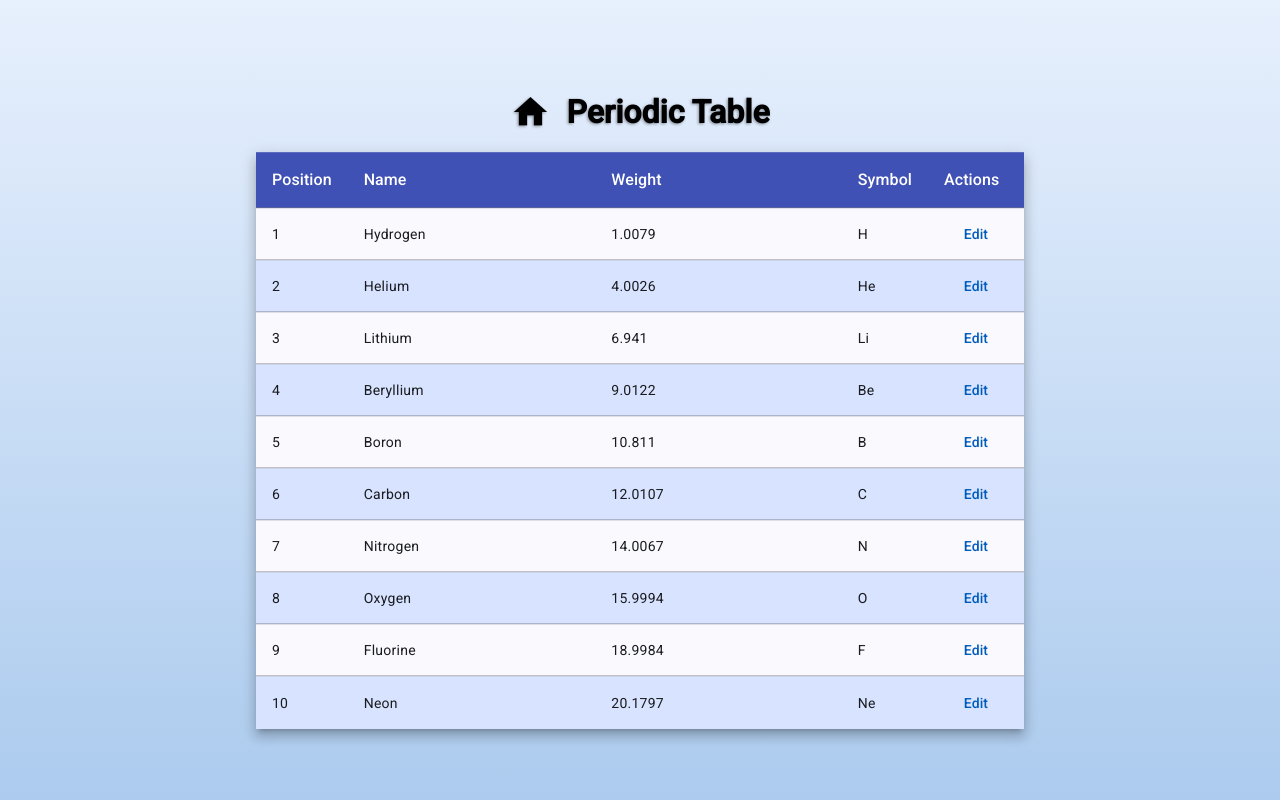
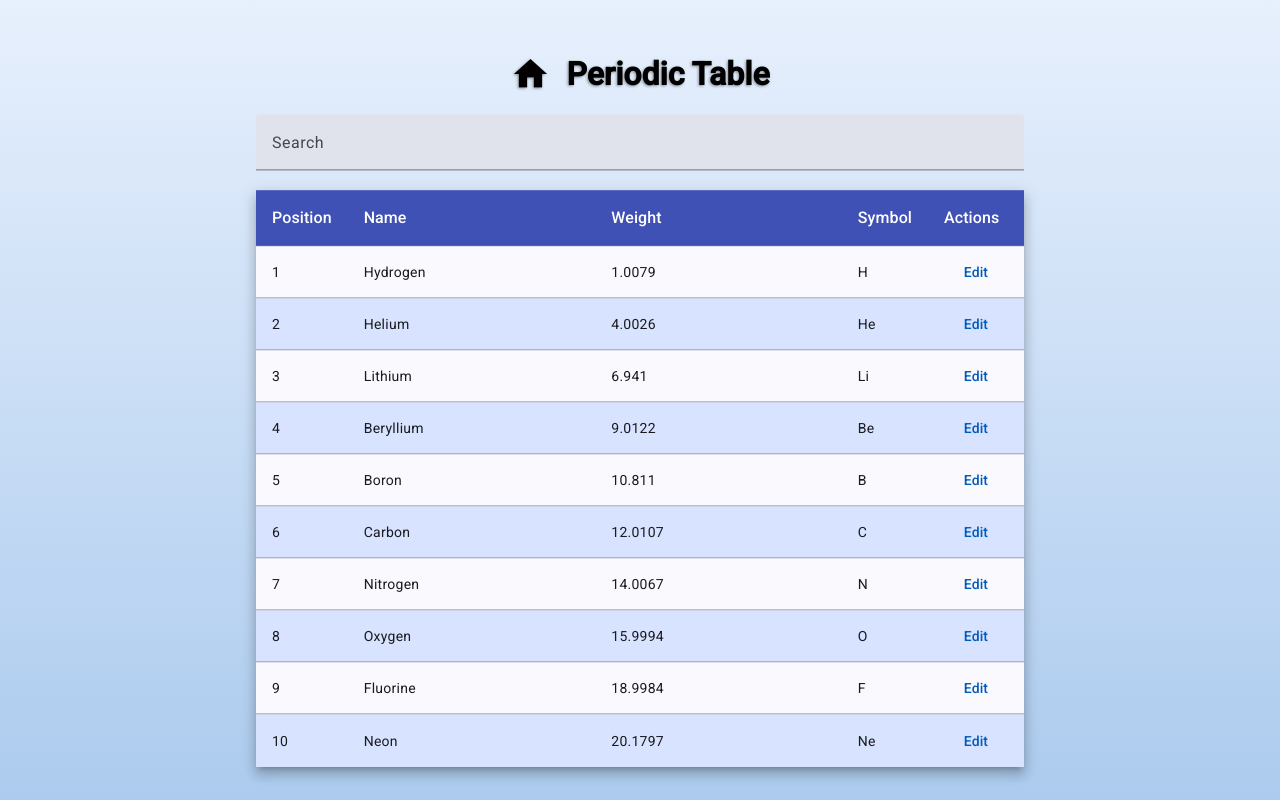
Before and after one commit to Hiorii/periodic-table-app, an Angular app: page / in a window 1280 px wide. Built offline with nearby package versions, Linux system fonts and the light colour scheme.

Commit message:
Add filter component

```diff
--- a/src/app/features/periodic-table/periodic-table.component.scss
+++ b/src/app/features/periodic-table/periodic-table.component.scss
@@ -4,4 +4,5 @@
   left: 50%;
   transform: translate(-50%, -50%);
   width: 60%;
+  max-width: 980px;
 }
--- /dev/null
+++ b/src/app/shared/components/filter/filter.component.html
@@ -0,0 +1,9 @@
+<form [formGroup]="filterForm()">
+  <mat-form-field>
+    <mat-label>Search</mat-label>
+    <input matInput placeholder="Ex. boron" formControlName="filter" />
+    @if (isSearching()) {
+      <mat-spinner matSuffix diameter="20"></mat-spinner>
+    }
+  </mat-form-field>
+</form>
--- /dev/null
+++ b/src/app/shared/components/filter/filter.component.scss
@@ -0,0 +1,7 @@
+mat-form-field {
+  width: 100%;
+
+  mat-spinner {
+    padding-right: 2rem;
+  }
+}
--- /dev/null
+++ b/src/app/shared/components/filter/filter.component.ts
@@ -0,0 +1,56 @@
+import { Component, computed, DestroyRef, inject, input, OnInit, output, signal, Signal, WritableSignal } from '@angular/core';
+import { MatFormField, MatLabel, MatPrefix, MatSuffix } from '@angular/material/form-field';
+import { MatInput } from '@angular/material/input';
+import { FormControl, FormGroup, ReactiveFormsModule } from '@angular/forms';
+import { MatTableDataSource } from '@angular/material/table';
+import { takeUntilDestroyed } from '@angular/core/rxjs-interop';
+import { debounceTime, distinctUntilChanged, tap } from 'rxjs';
+import { MatProgressSpinner } from '@angular/material/progress-spinner';
+import { MatIcon } from '@angular/material/icon';
+
+type FilterForm = {
+  filter: FormControl<string | null>;
+};
+
+@Component({
+  selector: 'app-filter',
+  standalone: true,
+  imports: [MatFormField, MatInput, MatLabel, ReactiveFormsModule, MatProgressSpinner, MatIcon, MatPrefix, MatSuffix],
+  templateUrl: './filter.component.html',
+  styleUrl: './filter.component.scss'
+})
+export class FilterComponent<T> implements OnInit {
+  dataSource = input.required<T[]>();
+  isSearching: WritableSignal<boolean> = signal(false);
+  matTableDataSource = computed(() => new MatTableDataSource(this.dataSource()));
+  filteredData = output<T[]>();
+  filterForm: Signal<FormGroup<FilterForm>> = signal(
+    new FormGroup<FilterForm>({
+      filter: new FormControl<string | null>(null)
+    })
+  );
+  destroyRef = inject(DestroyRef);
+
+  ngOnInit(): void {
+    this.listenToFilterChanges();
+  }
+
+  private listenToFilterChanges(): void {
+    this.filterForm()
+      .controls.filter.valueChanges.pipe(
+        takeUntilDestroyed(this.destroyRef),
+        tap(() => this.isSearching.set(true)),
+        debounceTime(2000),
+        distinctUntilChanged()
+      )
+      .subscribe((value) => {
+        if (value) {
+          this.matTableDataSource().filter = value.trim().toLowerCase();
+          this.filteredData.emit(this.matTableDataSource().filteredData);
+        } else {
+          this.filteredData.emit(this.dataSource());
+        }
+        this.isSearching.set(false);
+      });
+  }
+}
--- a/src/app/shared/components/table/table.component.html
+++ b/src/app/shared/components/table/table.component.html
@@ -1,6 +1,7 @@
 <main>
   <app-table-title [title]="tableTitle() || defaultTitle" [icon]="tableTitleIconName()" />
-  <table mat-table [dataSource]="dataSource()" class="mat-elevation-z8 tableContainer">
+  <app-filter [dataSource]="dataSource()" (filteredData)="filterData($event)"></app-filter>
+  <table mat-table [dataSource]="displayedDataSource()" class="mat-elevation-z8 tableContainer">
     @for (column of columnsDataDisplay(); track column) {
       <ng-container matColumnDef="{{ column.name }}">
         <th mat-header-cell *matHeaderCellDef class="table-header" [ngStyle]="{ width: column.width }">
--- a/src/app/shared/components/table/table.component.ts
+++ b/src/app/shared/components/table/table.component.ts
@@ -1,4 +1,4 @@
-import { Component, computed, input, ViewEncapsulation } from '@angular/core';
+import { Component, computed, input, signal, ViewEncapsulation, WritableSignal } from '@angular/core';
 import { MatTableModule } from '@angular/material/table';
 import { MatIconModule } from '@angular/material/icon';
 import { MatButton } from '@angular/material/button';
@@ -7,11 +7,22 @@ import { JsonPipe, NgStyle, TitleCasePipe } from '@angular/common';
 import { TableTitleComponent } from './table-title/table-title.component';
 import { TableNoDataComponent } from './table-no-data/table-no-data.component';
 import { TableActions } from '../../../core/models/table-actions.model';
+import { FilterComponent } from '../filter/filter.component';
 
 @Component({
   selector: 'app-table',
   standalone: true,
-  imports: [MatTableModule, MatIconModule, MatButton, JsonPipe, TitleCasePipe, TableTitleComponent, TableNoDataComponent, NgStyle],
+  imports: [
+    MatTableModule,
+    MatIconModule,
+    MatButton,
+    JsonPipe,
+    TitleCasePipe,
+    TableTitleComponent,
+    TableNoDataComponent,
+    NgStyle,
+    FilterComponent
+  ],
   templateUrl: './table.component.html',
   styleUrl: './table.component.scss',
   encapsulation: ViewEncapsulation.None
@@ -22,6 +33,14 @@ export class TableComponent<T> {
   dataSource = input.required<T[]>();
   columns = input.required<TableColumn[]>();
   actions = input<TableActions<T>[]>([]);
+  isFiltered: WritableSignal<boolean> = signal(false);
+  filteredDataSource: WritableSignal<T[]> = signal([]);
+  displayedDataSource = computed(() => {
+    if (this.isFiltered() && this.filteredDataSource().length === 0) {
+      return [];
+    }
+    return this.filteredDataSource().length ? this.filteredDataSource() : this.dataSource();
+  });
   columnsDataDisplay = computed(() =>
     this.columns().map((column) => {
       return {
@@ -33,7 +52,8 @@ export class TableComponent<T> {
   columnsNameToDisplay = computed(() => this.columns().map((column) => column.name));
   defaultTitle: string = 'Table';
 
-  getColumnWidth(column: TableColumn): string {
-    return column.width ? column.width : 'auto';
+  filterData(data: T[]) {
+    this.isFiltered.set(true);
+    this.filteredDataSource.set(data);
   }
 }
```
